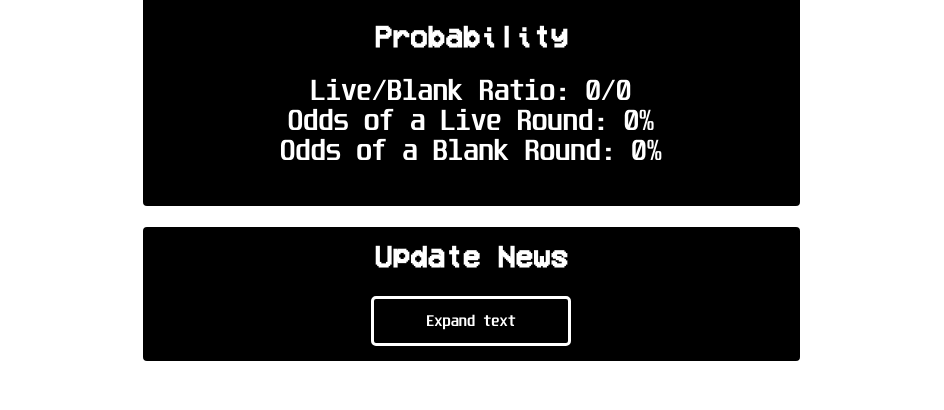
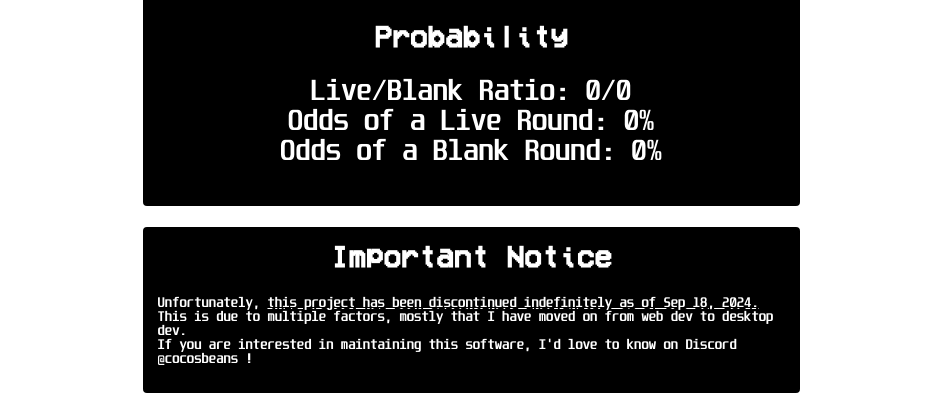
Before and after one commit to diethyltoluamide/diethyltoluamide.github.io, a plain HTML site: page index.html in a window 1280 px wide. Shown: the part 390-800 px from the top of the page, without its empty margins (169-1113 px from the left). Drawn offline with Linux system fonts and the light colour scheme.

Commit message:
Update index.html

```diff
--- a/index.html
+++ b/index.html
@@ -60,10 +60,12 @@
             </div>
         </div>
         <div class="main" id="news" style="margin-top:15px;">
-            <h2 style="margin-top:0;">Update News</h2>
-            <button id="expandnews" class="fire reset">
-                Expand text
-            </button>
+            <h2 style="margin-top:0;">Important Notice</h2>
+            <p style="font-size:12px;text-align:left;">
+                Unfortunately, <u>this project has been discontinued indefinitely as of Sep 18, 2024.</u><br>
+                This is due to multiple factors, mostly that I have moved on from web dev to desktop dev.<br>
+                If you are interested in maintaining this software, I'd love to know on Discord @cocosbeans !
+            </p>
         </div>
     </body>
 </html>
```
